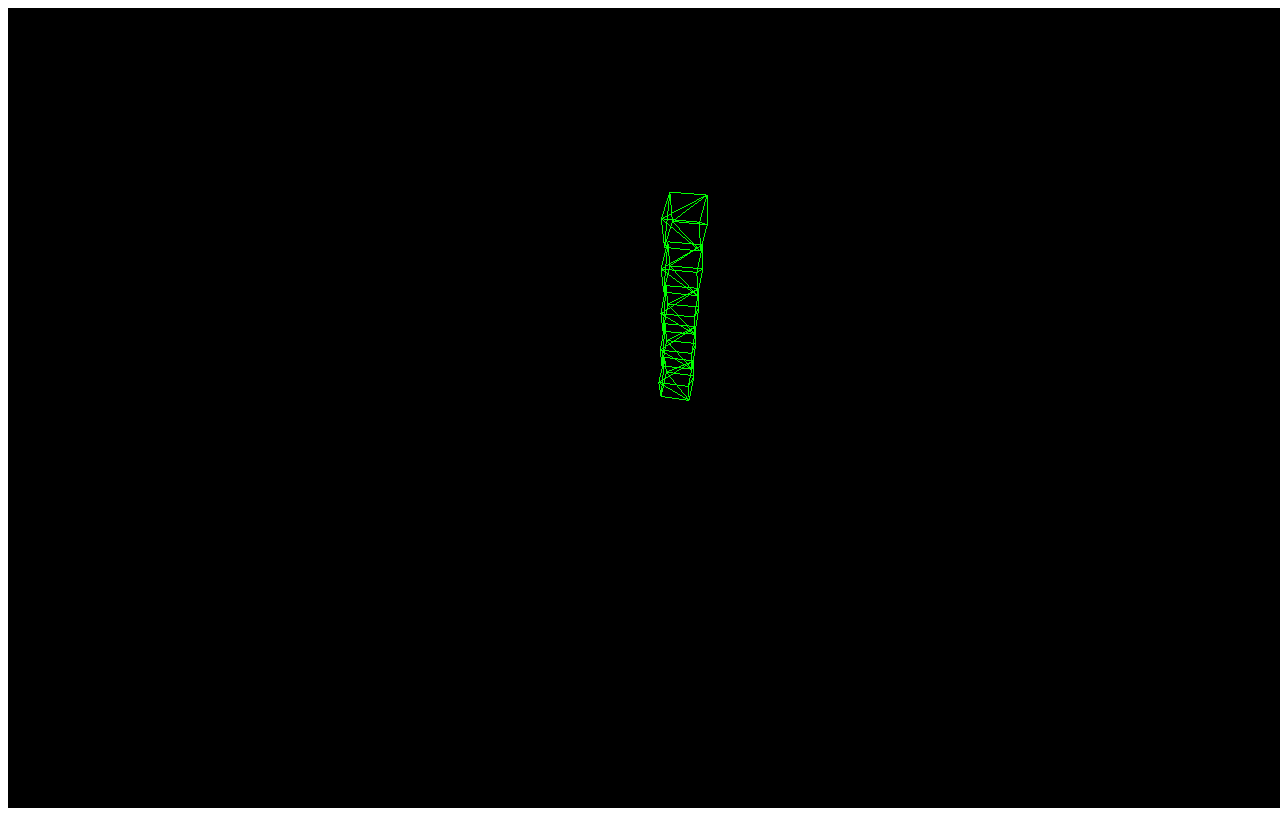
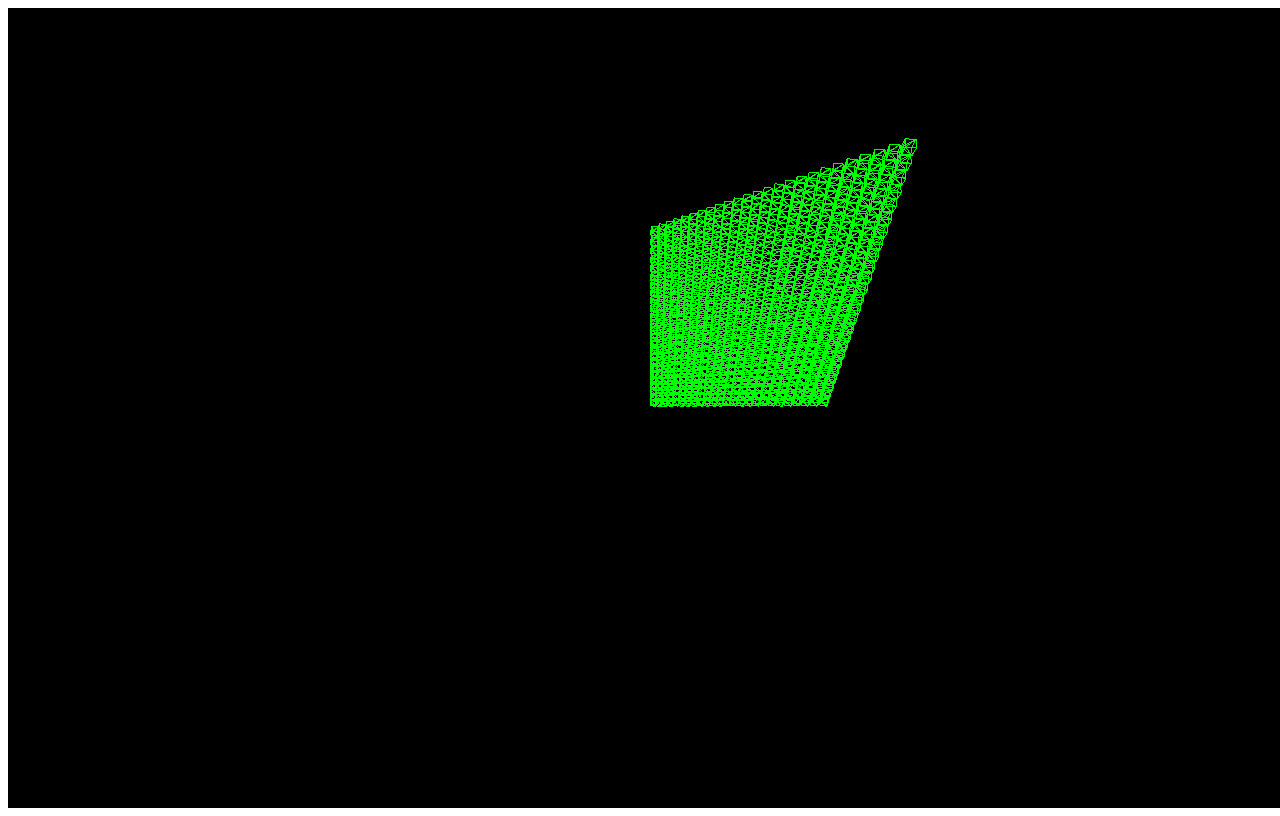
Before and after one commit to Tic-Tac-Toe-Game/SchulteTable, a plain HTML site: page three.html in a window 1280 px wide. Drawn offline with nearby package versions, Linux system fonts and the light colour scheme; animation ran at ten frames a second.

Commit message:
play with sizes

```diff
--- a/three.html
+++ b/three.html
@@ -12,7 +12,8 @@
     <script src="three.js"></script>
     <script>
         $(document).ready(function() {
-            var camera, scene, renderer, cubeMatrix, size = 5;
+            var camera, scene, renderer;
+            var cubeMatrix, size = 25, length = 10;
 
             var cubes = [];
 
@@ -30,7 +31,7 @@
             })();
 
             function getCube() {
-                var geometry = new THREE.BoxGeometry(50, 50, 50),
+                var geometry = new THREE.BoxGeometry(length, length, length),
                     material = new THREE.MeshBasicMaterial({
                         color: 0x00ff00,
                         wireframe: true
@@ -44,9 +45,9 @@
                 for (var x = 1; x <= size; x++) {
                     for (var y = 1; y <= size; y++) {
                         var cube = getCube();
-                        cube.position.x = 50 * x;
-                        cube.position.y = 50 * y;
-                        cube.position.z = 50 * (x + y);
+                        cube.position.x = length * x;
+                        cube.position.y = length * y;
+                        cube.position.z = length * (x + y);
                         list.push(cube);
                     }
                 }
@@ -62,7 +63,7 @@
                             scene.add(element);
 
                             addElement(scene, elements, ++index)
-                        }, 1000);
+                        }, 1);
                     }
                 }
 
```
